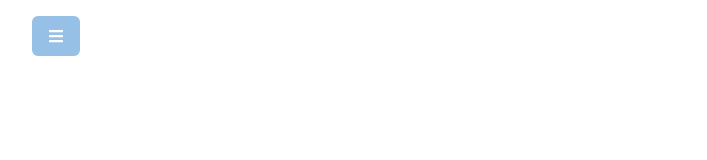
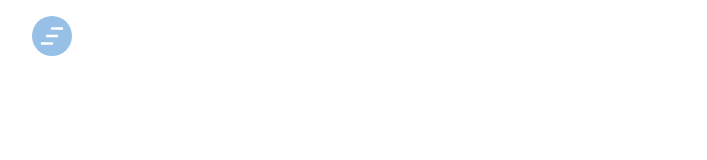
Before and after one commit to chineduogada/ogada-statnley-chinedu, a Next.js app: page / in a window 1280 px wide. Shown: the top 160 px of the page, without its empty margins (240-947 px from the left). Built offline with nearby package versions, Linux system fonts and the light colour scheme.

Commit message:
refactor(Navbar):replace the icon and make round
[Delivers #2]

```diff
--- a/components/Navbar.js
+++ b/components/Navbar.js
@@ -3,13 +3,13 @@ import {
 	DrawerOverlay,
 	DrawerContent,
 	useDisclosure,
-	Button,
+	IconButton,
 	Box,
 	VStack,
 	Text,
 } from "@chakra-ui/react";
 import Link from "next/link";
-import { FaBars } from "react-icons/fa";
+import { CgMenuMotion } from "react-icons/cg";
 
 const Navbar = () => {
 	const { isOpen, onOpen, onClose } = useDisclosure();
@@ -37,9 +37,13 @@ const Navbar = () => {
 			bg='white'
 			zIndex='1'
 		>
-			<Button colorScheme='blue' onClick={onOpen}>
-				<FaBars />
-			</Button>
+			<IconButton
+				colorScheme='blue'
+				onClick={onOpen}
+				isRound
+				icon={<CgMenuMotion />}
+				fontSize='30px'
+			/>
 			<Drawer placement='left' onClose={onClose} isOpen={isOpen}>
 				<DrawerOverlay>
 					<DrawerContent d='flex' flexDir='column' justifyContent='center'>
--- a/components/Skills.js
+++ b/components/Skills.js
@@ -117,7 +117,12 @@ const data = [
 				icon: <SiRedis />,
 				color: "red.600",
 			},
-			{ name: "Jest", link: "https://jestjs.io/", icon: <SiJest /> },
+			{
+				name: "Jest",
+				link: "https://jestjs.io/",
+				icon: <SiJest />,
+				color: "green.600",
+			},
 			{
 				name: "Postman",
 				link: "https://www.postman.com/",
```
